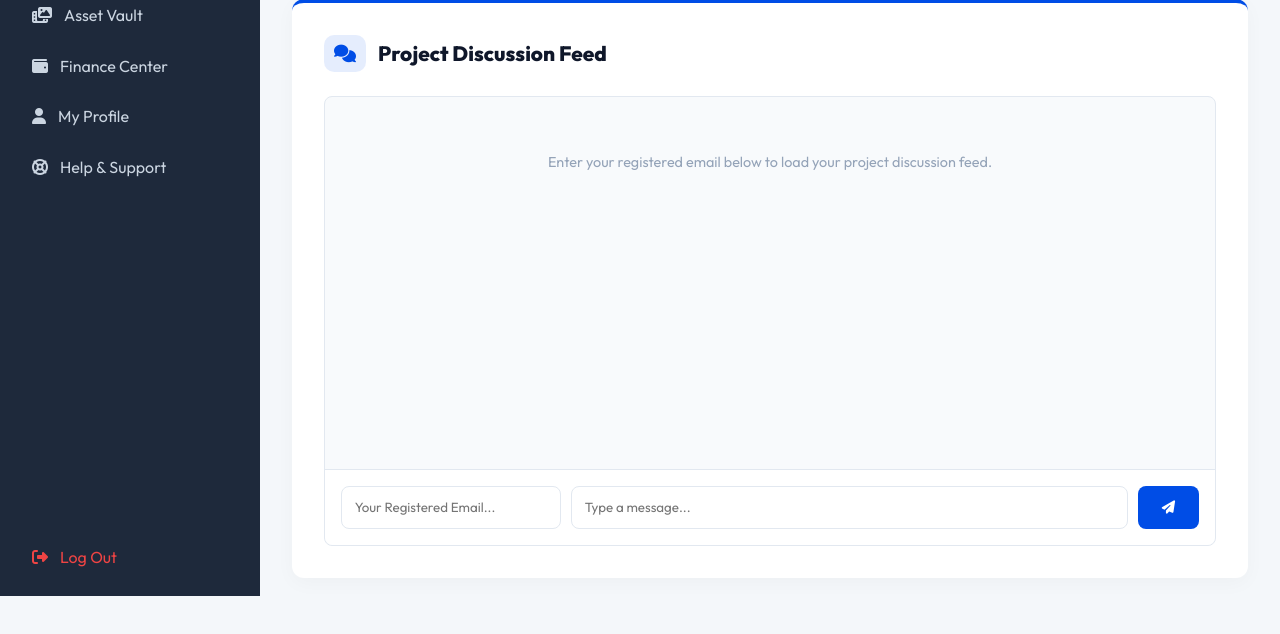
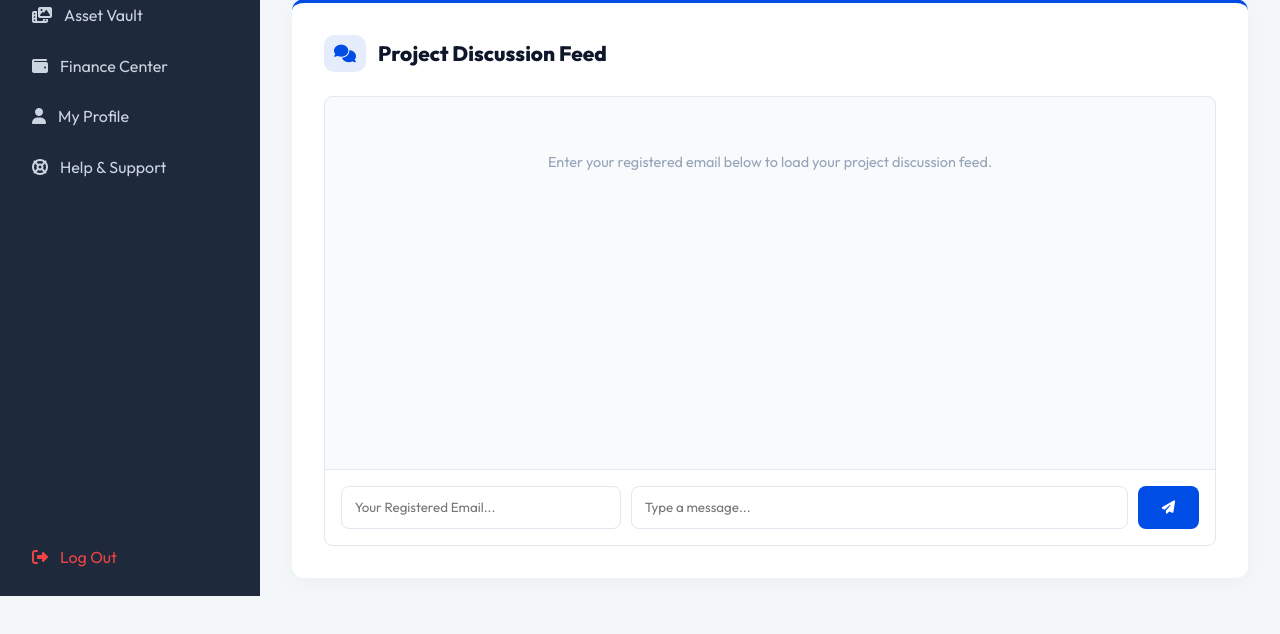
Before and after one commit to kalmeshwargurav1028-sys/Chhatrapati-Digital, a Flask app: page /dashboard in a window 1280 px wide, after a click on "My Projects". Shown: the part 204-838 px from the top of the page. Run offline with Flask 3, Linux system fonts and the light colour scheme; data that the repository does not hold is empty.

Commit message:
Increase email input width to prevent visual truncation

```diff
--- a/templates/dashboard.html
+++ b/templates/dashboard.html
@@ -382,7 +382,7 @@
                         </div>
                         <!-- Chat Input -->
                         <div style="padding:1rem; border-top:1px solid #e2e8f0; display:flex; gap:10px; background:white; border-bottom-left-radius:8px; border-bottom-right-radius:8px;">
-                            <input type="text" id="chatClientEmail" placeholder="Your Registered Email..." class="form-control" style="max-width:220px; margin-bottom:0;" required onchange="loadProjectMessages()">
+                            <input type="text" id="chatClientEmail" placeholder="Your Registered Email..." class="form-control" style="width:280px; flex-shrink:0; margin-bottom:0;" required onchange="loadProjectMessages()">
                             <input type="text" id="chatInput" class="form-control" placeholder="Type a message..." style="margin-bottom:0; flex:1;" onkeypress="if(event.key==='Enter') sendProjectMessage()">
                             <button class="btn-primary" style="padding:0.8rem 1.5rem;" onclick="sendProjectMessage()"><i class="fas fa-paper-plane"></i></button>
                         </div>
```
